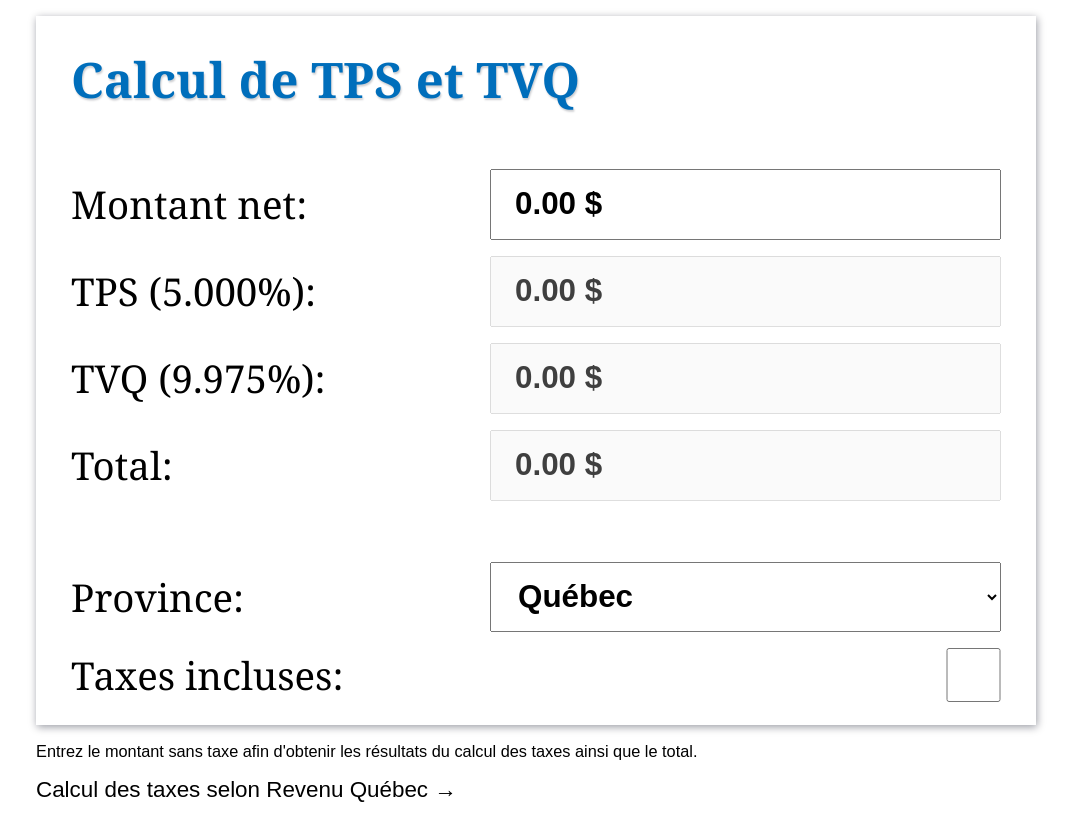
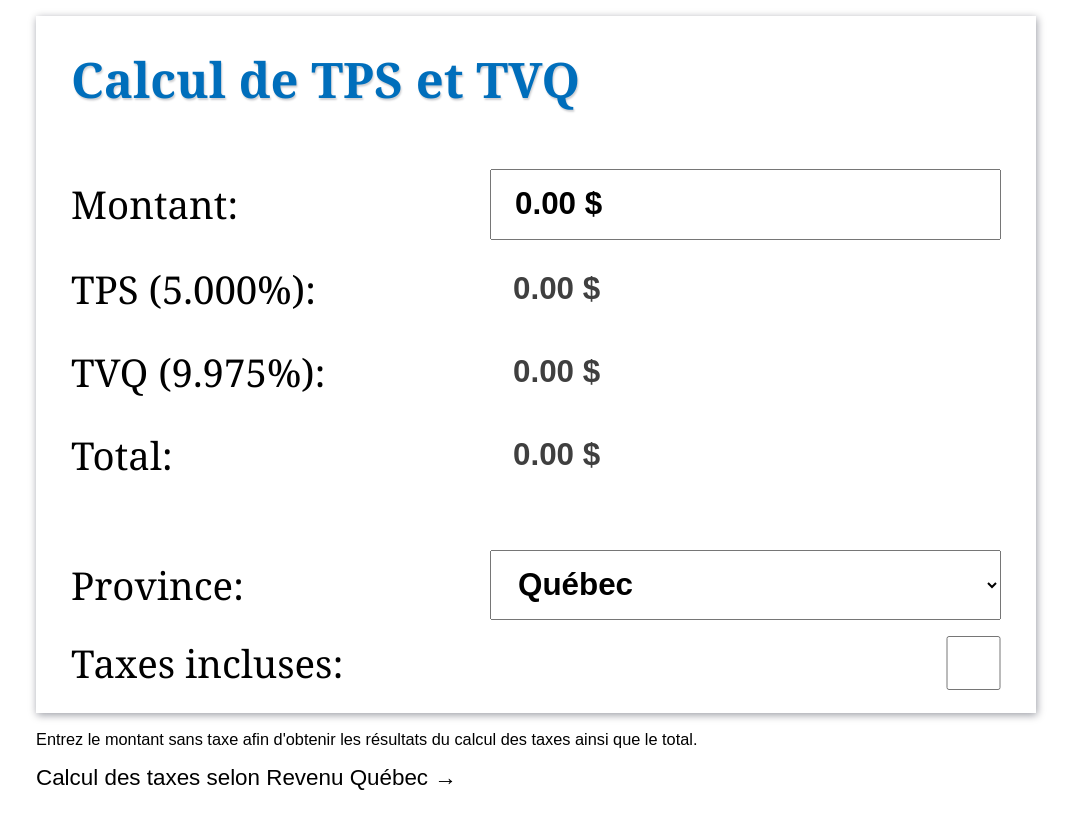
Before and after one commit to alex-drocks/calcul-taxes, a Next.js app: page / in a window 1280 px wide. Shown: the whole page, without its empty margins (104-1177 px from the left). Built offline with nearby package versions, Linux system fonts and the light colour scheme.

Commit message:
Adjust readonly inputs styles and made onclick/onfocus select all text on those input.

```diff
--- a/components/TaxCalculator/TaxCalculator.js
+++ b/components/TaxCalculator/TaxCalculator.js
@@ -51,7 +51,7 @@ export default function TaxCalculator() {
     setTVQ(tvq);
     setTotal(round(montant + tps + tvq));
     console.log("calcul=", {montant, taxeIn, tps, tvq, total});
-  }, [montant, province, taxeIn, taux.tps, taux.tvq])
+  }, [montant, province, taxeIn, taux])
 
   return (
     <div className={styles.calculator}>
@@ -60,7 +60,7 @@ export default function TaxCalculator() {
         <h1>Calcul de {province === "Québec" ? "TPS" : "TVH"} et TVQ</h1>
 
         <div className={`${styles.field} montant`}>
-          <label htmlFor="montant"><h2>{taxeIn ? "Total" : "Montant net"}:</h2></label>
+          <label htmlFor="montant"><h2>Montant:</h2></label>
           <NumberFormat
             id="montant"
             defaultValue={0}
@@ -75,6 +75,9 @@ export default function TaxCalculator() {
             onValueChange={(values) => {
               setMontant(Number(values.value)) //unformatted number
             }}
+            readOnly={taxeIn}
+            onFocus={selectAllText}
+            onClick={selectAllText}
           />
         </div>
 
@@ -83,7 +86,6 @@ export default function TaxCalculator() {
             <h2>{province === "Québec" ? "TPS" : "TVH"} ({(taux.tps * 100).toFixed(3)}%):</h2>
           </label>
           <NumberFormat
-            disabled
             id="tps"
             defaultValue={0}
             thousandSeparator=" "
@@ -97,12 +99,14 @@ export default function TaxCalculator() {
             onValueChange={(values) => {
               setTPS(Number(values.value)) //unformatted number
             }}
+            readOnly
+            onFocus={selectAllText}
+            onClick={selectAllText}
           />
         </div>
         <div className={`${styles.field} tvq`}>
           <label htmlFor="tvq"><h2>TVQ ({(taux.tvq * 100).toFixed(3)}%):</h2></label>
           <NumberFormat
-            disabled
             id="tvq"
             defaultValue={0}
             thousandSeparator=" "
@@ -116,12 +120,14 @@ export default function TaxCalculator() {
             onValueChange={(values) => {
               setTVQ(Number(values.value)) //unformatted number
             }}
+            readOnly
+            onFocus={selectAllText}
+            onClick={selectAllText}
           />
         </div>
         <div className={`${styles.field} total`}>
-          <label htmlFor="total"><h2>{taxeIn ? "Montant net" : "Total"}:</h2></label>
+          <label htmlFor="total"><h2>Total:</h2></label>
           <NumberFormat
-            disabled
             id="total"
             defaultValue={0}
             thousandSeparator=" "
@@ -135,6 +141,9 @@ export default function TaxCalculator() {
             onValueChange={(values) => {
               setTotal(Number(values.value)) //unformatted number
             }}
+            readOnly={!taxeIn}
+            onFocus={selectAllText}
+            onClick={selectAllText}
           />
         </div>
 
@@ -144,7 +153,6 @@ export default function TaxCalculator() {
           <label htmlFor="province"><h2>Province:</h2></label>
           <select name="province" id="province" defaultValue="Québec"
                   onChange={e => setProvince(e.target.value)}>
-            <option value="Québec">Québec</option>
             <option value="Alberta">Alberta</option>
             <option value="Île-du-Prince-Édouard">Île-du-Prince-Édouard</option>
             <option value="Manitoba">Manitoba</option>
@@ -152,6 +160,7 @@ export default function TaxCalculator() {
             <option value="Nouvelle-Écosse">Nouvelle-Écosse</option>
             <option value="Nunavut">Nunavut</option>
             <option value="Ontario">Ontario</option>
+            <option value="Québec">Québec</option>
             <option value="Saskatchewan">Saskatchewan</option>
             <option value="Terre-Neuve-et-Labrador">Terre-Neuve-et-Labrador</option>
             <option value="Territoires du Nord-Ouest">Territoires du Nord-Ouest</option>
@@ -191,6 +200,10 @@ export default function TaxCalculator() {
   )
 }
 
-function round(num, digits) {
-  return (Math.round((num + Number.EPSILON) * 100) / 100).toFixed(digits || 2)
+function round(num, digits = 2) {
+  return (Math.round((num + Number.EPSILON) * 100) / 100).toFixed(digits)
 }
+
+function selectAllText(e) {
+  e && e.target && e.target.setSelectionRange(0, e.target.value.length)
+}
--- a/components/TaxCalculator/TaxCalculator.module.css
+++ b/components/TaxCalculator/TaxCalculator.module.css
@@ -56,10 +56,24 @@
   height: calc(1em + 0.75em);
 }
 
-.field input[disabled] {
+.field input[readonly] {
   color: var(--main-text-color);
   opacity: 0.75;
+  background: none;
+  border: none;
 }
+.field input[readonly]:focus {
+  color: var(--main-text-color);
+  background: none;
+  border: none;
+  outline: none;
+}
+.field input[readonly]:focus,
+.field input[readonly]:hover {
+  opacity: 1;
+}
+
+
 
 @media screen and (max-width: 1000px) {
 
```
